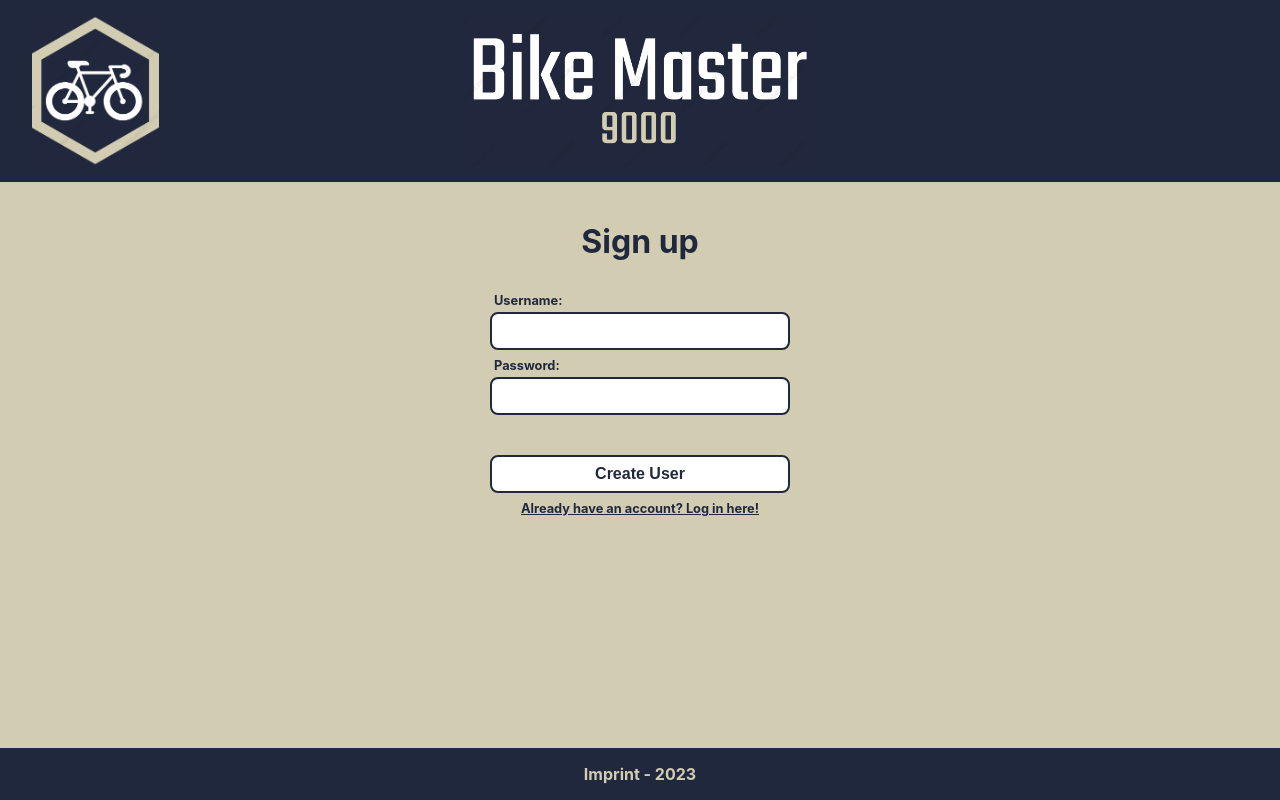
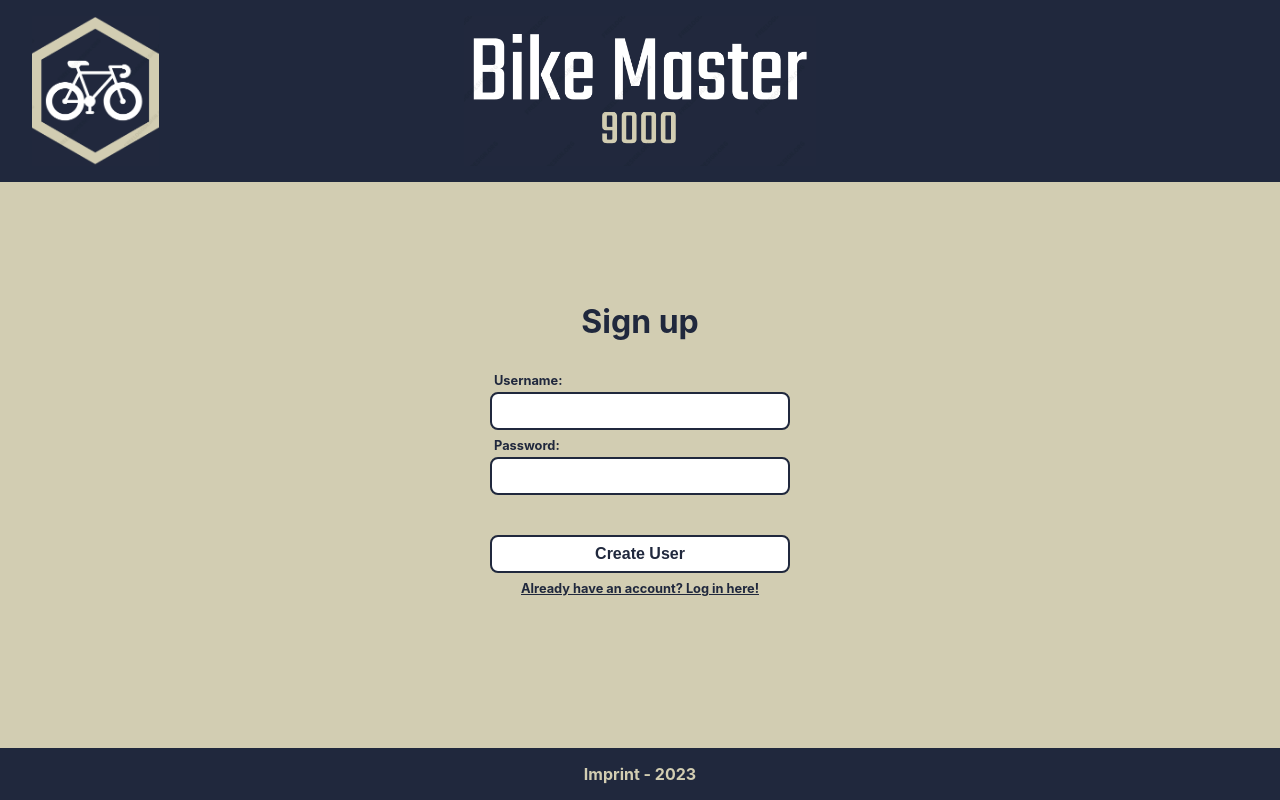
Before and after one commit to neuefische/cgn-java-23-1-teamprojekt-bike, a React (Create React App) app in the folder frontend/: page /signup in a window 1280 px wide. Built offline with nearby package versions, Linux system fonts and the light colour scheme; no server answers.

Commit message:
Style on

```diff
--- a/frontend/src/components/App/App.css
+++ b/frontend/src/components/App/App.css
@@ -1,8 +1,13 @@
 #app {
+	position: absolute;
 	display: flex;
 	flex-direction: column;
 	min-height: 100vh;
+	width: 100%;
 	text-align: center;
 	justify-content: center;
 	background: #d2cdb2;
+	top: 0;
+	bottom: 0;
+	left: 0;
 }
--- a/frontend/src/components/BikeCard/BikeCard.css
+++ b/frontend/src/components/BikeCard/BikeCard.css
@@ -6,7 +6,6 @@
 	height: 420px;
 	border-radius: 1rem;
 	border: #a68c14 solid 2px;
-	margin: 0.50rem 0;
 	background: #efecdd;
 }
 
--- a/frontend/src/components/BikeGallery/BikeGallery.css
+++ b/frontend/src/components/BikeGallery/BikeGallery.css
@@ -1,8 +1,14 @@
 .gallery {
 	display: flex;
-	flex-direction: row;
 	flex-wrap: wrap;
+	justify-content: space-between;
+	gap: 20px;
+
+	flex-grow: 1;
+	overflow: auto;
+	min-height: 0;
+}
+
+.gallery.mobile-view {
 	justify-content: space-evenly;
-	min-height: fit-content;
-	max-height: 100%;
 }
--- a/frontend/src/components/BikeGallery/BikeGallery.tsx
+++ b/frontend/src/components/BikeGallery/BikeGallery.tsx
@@ -2,10 +2,11 @@ import React from 'react'
 import BikeCard from '../BikeCard/BikeCard'
 import './BikeGallery.css'
 import useAuth from '../../hooks/useAuth'
-import {useNavigate} from 'react-router-dom'
-import AddBike from "../AddBike/AddBike";
-import useBikesApi from "../../hooks/useBikesApi";
-import Layout from "../Layout/Layout";
+import { useNavigate } from 'react-router-dom'
+import AddBike from '../AddBike/AddBike'
+import useBikesApi from '../../hooks/useBikesApi'
+import Layout from '../Layout/Layout'
+import { useMediaQuery } from 'react-responsive'
 
 type BikeGalleryProps = {
    addBikeInputRef: React.MutableRefObject<HTMLInputElement>
@@ -15,19 +16,26 @@ function BikeGallery(props: BikeGalleryProps) {
    const currentUser = useAuth(false)
    const { bikes, addBike, editBike, deleteBike, loading } = useBikesApi()
    const navigate = useNavigate()
-    !currentUser && navigate("/login")
+   !currentUser && navigate('/login')
+
+   const isTabletOrMobile = useMediaQuery({ query: '(max-width: 900px)' })
    return (
-       <Layout addBikeInputRef={props.addBikeInputRef}> {!loading? ( <>
-         <section className="gallery">
+      <Layout addBikeInputRef={props.addBikeInputRef}>
+         {' '}
+         {!loading ? (
+            <>
+               <section className={'gallery' + (!!isTabletOrMobile ? ' mobile-view' : '')}>
                   {bikes?.map((bike) => (
                      <BikeCard key={bike.id} bike={bike} editBike={editBike} deleteBike={deleteBike} />
                   ))}
                </section>
                <aside className="add-form">
-             <AddBike addBikeInputRef={props.addBikeInputRef} addBike={addBike}/>
+                  <AddBike addBikeInputRef={props.addBikeInputRef} addBike={addBike} />
                </aside>
             </>
-       ):<div>Loading...</div>}
+         ) : (
+            <div>Loading...</div>
+         )}
       </Layout>
    )
 }
--- a/frontend/src/components/Layout/Layout.css
+++ b/frontend/src/components/Layout/Layout.css
@@ -5,4 +5,7 @@
 	align-items: center;
 	padding: 1.5rem 2rem;
 	margin: 0 0 auto 0;
+	min-height: 0;
+	flex-grow: 1;
+	overflow: auto;
 }
```
Also changed, not shown: 1 other file (tests, documents, lock files or other folders). Lines whose indentation alone changed are shown as unchanged.
